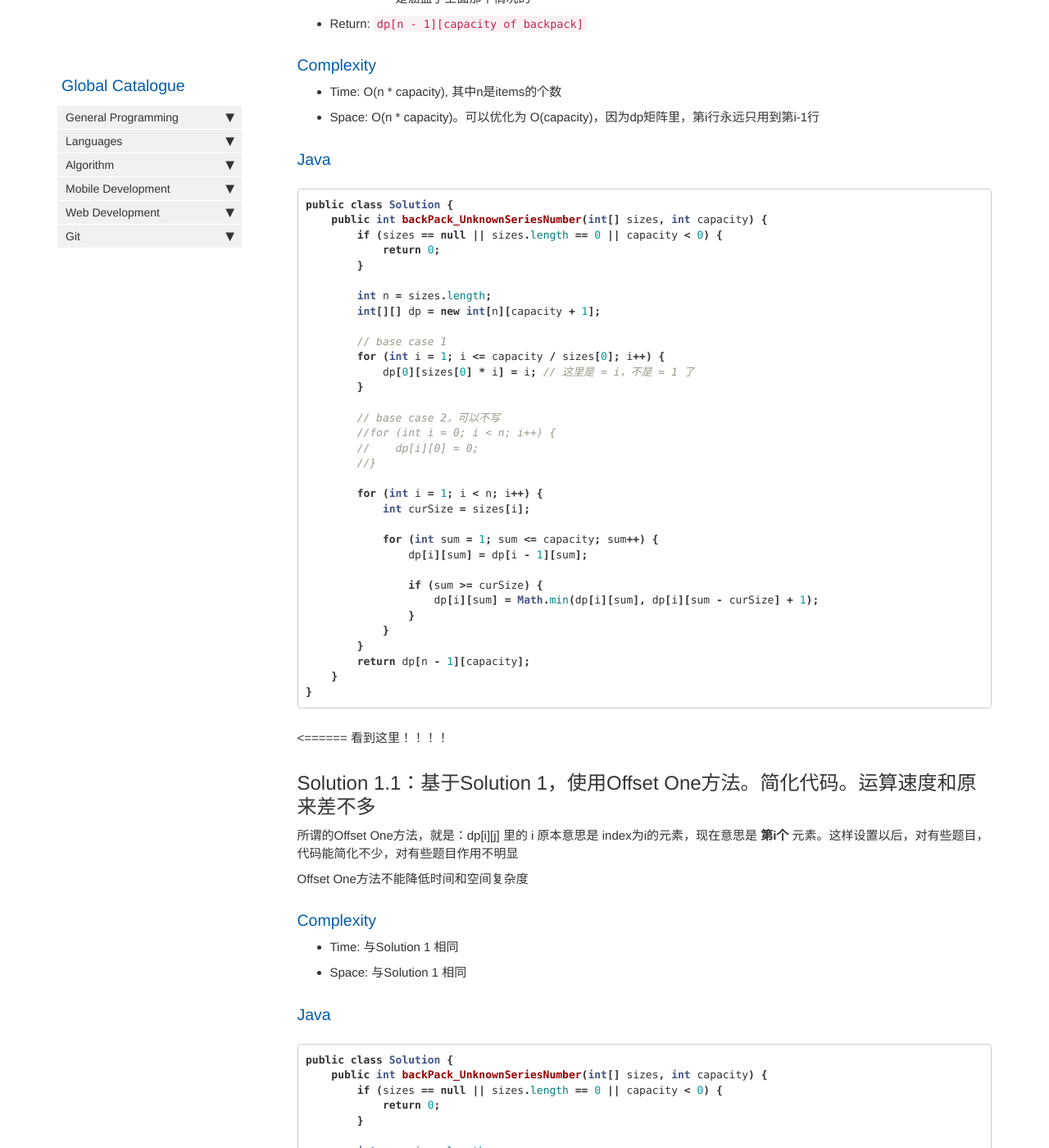
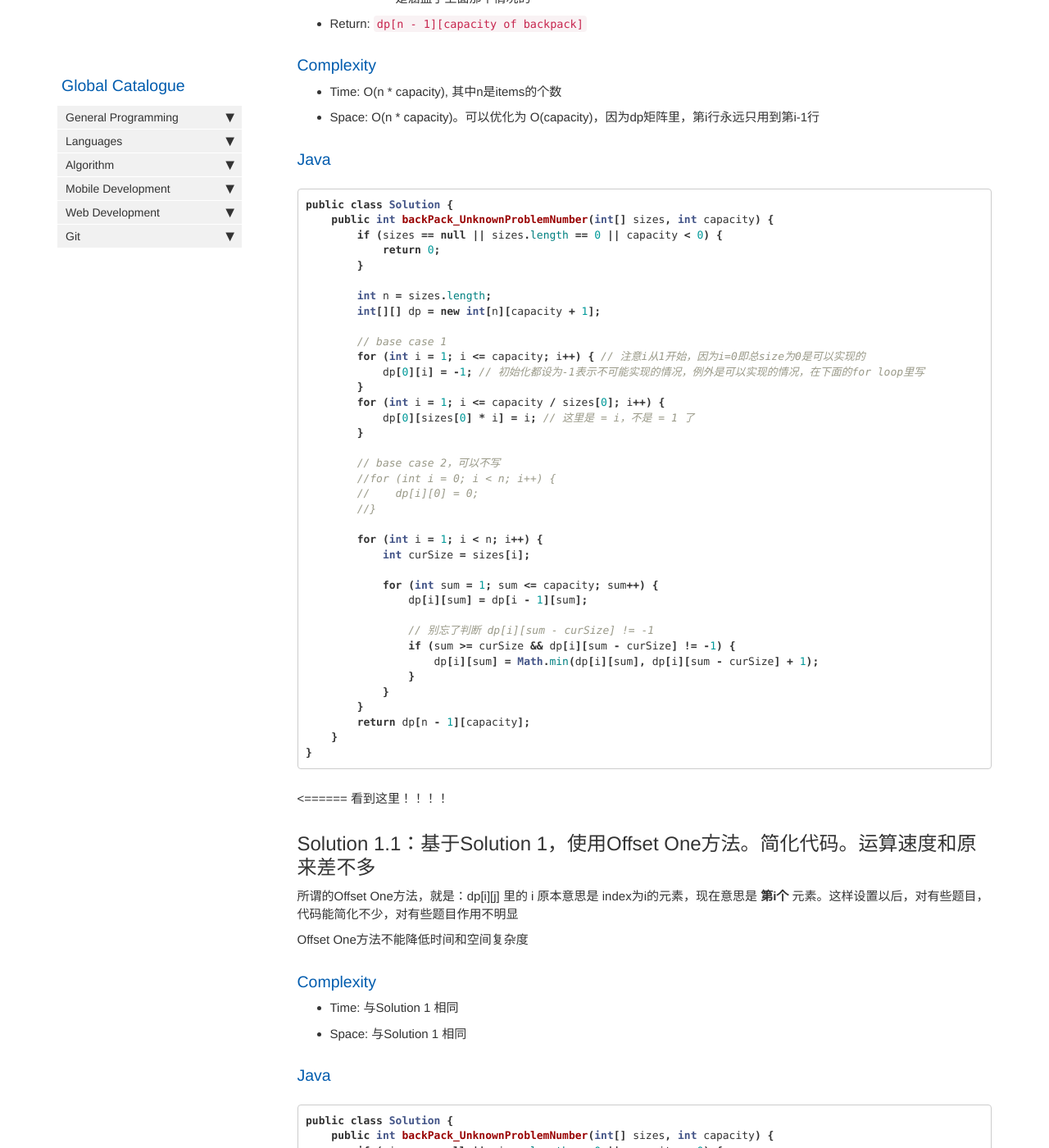
Before and after one commit to HungryOrc/hungryorc.github.io, a Jekyll site: the page built from pages/algorithm/algorithm_backpack_unlimited_1Attr_exactFill_returnMinNumOfItems.md, in a window 1280 px wide and 1400 px high, scrolled down 954 px. Shown: the whole window at 82% size. Built offline with Jekyll 4.4.1, drawn with Linux system fonts in a browser that asks for light colours; nearby versions of some CDN libraries; comment, search, counter and statistics services are not loaded; some of the changed text lies outside the part shown.

Commit message:
Update algorithm_backpack_unlimited_1Attr_exactFill_returnMinNumOfItems.md

````diff
--- a/pages/algorithm/algorithm_backpack_unlimited_1Attr_exactFill_returnMinNumOfItems.md
+++ b/pages/algorithm/algorithm_backpack_unlimited_1Attr_exactFill_returnMinNumOfItems.md
@@ -39,7 +39,7 @@ Unlimited 的意思是 每个item可以被取用 0次到无限次。每个item
 ### Java
 ```java
 public class Solution {
-    public int backPack_UnknownSeriesNumber(int[] sizes, int capacity) {
+    public int backPack_UnknownProblemNumber(int[] sizes, int capacity) {
         if (sizes == null || sizes.length == 0 || capacity < 0) {
             return 0;
         }
@@ -48,6 +48,9 @@ public class Solution {
         int[][] dp = new int[n][capacity + 1];
 
         // base case 1
+        for (int i = 1; i <= capacity; i++) { // 注意i从1开始，因为i=0即总size为0是可以实现的
+            dp[0][i] = -1; // 初始化都设为-1表示不可能实现的情况，例外是可以实现的情况，在下面的for loop里写
+        }
         for (int i = 1; i <= capacity / sizes[0]; i++) {
             dp[0][sizes[0] * i] = i; // 这里是 = i，不是 = 1 了
         }
@@ -63,7 +66,8 @@ public class Solution {
             for (int sum = 1; sum <= capacity; sum++) {
                 dp[i][sum] = dp[i - 1][sum];
 
-                if (sum >= curSize) {
+                // 别忘了判断 dp[i][sum - curSize] != -1
+                if (sum >= curSize && dp[i][sum - curSize] != -1) {
                     dp[i][sum] = Math.min(dp[i][sum], dp[i][sum - curSize] + 1);
                 }
             }
@@ -89,7 +93,7 @@ Offset One方法不能降低时间和空间复杂度
 ### Java
 ```java
 public class Solution {
-    public int backPack_UnknownSeriesNumber(int[] sizes, int capacity) {
+    public int backPack_UnknownProblemNumber(int[] sizes, int capacity) {
         if (sizes == null || sizes.length == 0 || capacity < 0) {
             return 0;
         }
@@ -130,7 +134,7 @@ public class Solution {
 ### Java
 ```java
 public class Solution {
-    public int backPack_UnknownSeriesNumber(int[] sizes, int capacity) {
+    public int backPack_UnknownProblemNumber(int[] sizes, int capacity) {
         if (sizes == null || sizes.length == 0 || capacity < 0) {
             return 0;
         }
@@ -172,7 +176,7 @@ public class Solution {
 ### Java
 ```java
 class Solution {
-    public int backPack_UnknownSeriesNumber(int[] sizes, int capacity) {
+    public int backPack_UnknownProblemNumber(int[] sizes, int capacity) {
         if (sizes == null || sizes.length == 0 || capacity < 0) {
             return 0;
         }
````
